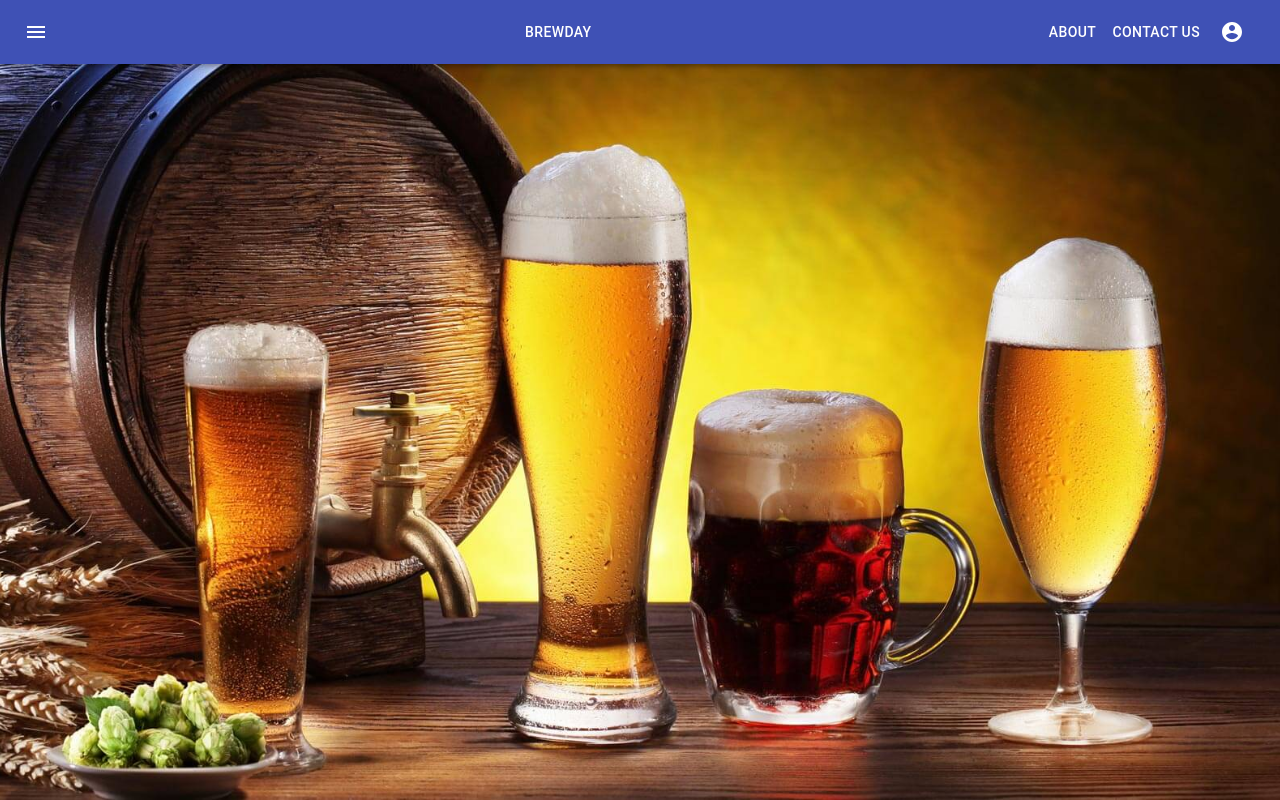
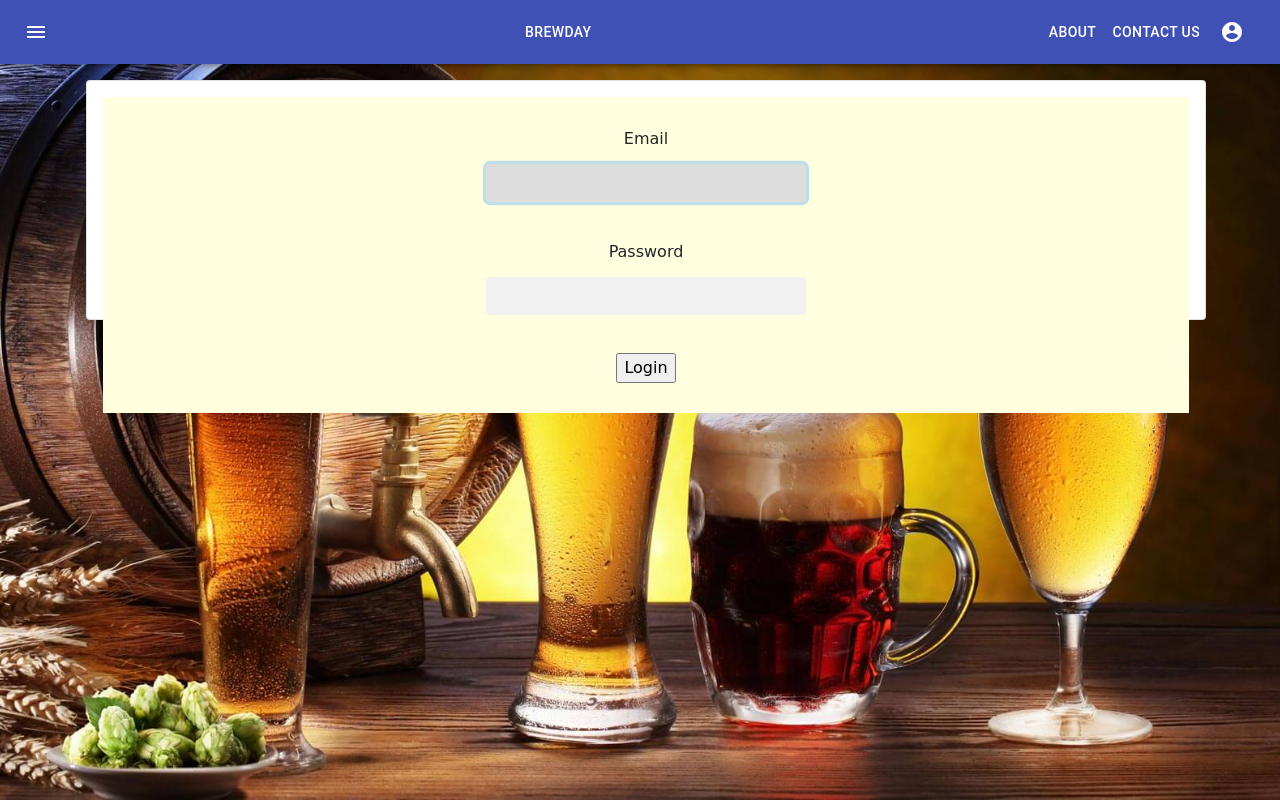
Before and after one commit to CS-27/SER517Fall2019_Group3, a React (Create React App) app in the folder my-app/: page /signin in a window 1280 px wide. Built offline with nearby package versions, Linux system fonts and the light colour scheme; what google-maps-react would draw is missing.

Commit message:
US:51 Task:86 Create sign in page

```diff
--- /dev/null
+++ b/my-app/src/components/Signin/Signin.css
@@ -0,0 +1,84 @@
+@media all and (min-width: 480px) {
+    .Signin {
+        padding: 0px 0;
+    }
+
+    .Signin form {
+        margin: 10px auto;
+        max-width: 320px;
+    }
+}
+
+.Signin form span.help-block {
+    font-size: 14px;
+    padding-bottom: 10px;
+    color: #999;
+}
+
+.card-main-view{
+    background-color: white;
+}
+
+* {box-sizing: border-box}
+
+/* Full-width input fields */
+input[type=text], input[type=password], input[type=email]:focus {
+    width: 100%;
+    padding: 15px;
+    margin: 5px 0 22px 0;
+    display: inline-block;
+    border: none;
+    background: #f1f1f1;
+}
+
+input[type=text]:focus, input[type=password]:focus, input[type=email]:focus {
+    background-color: #ddd;
+    outline: none;
+}
+
+/*hr {*/
+    /*border: 1px solid #f1f1f1;*/
+    /*margin-bottom: 25px;*/
+/*}*/
+
+/* Set a style for all buttons */
+/* button {
+    background-color: #4CAF50;
+    color: white;
+    padding: 14px 20px;
+    margin: 8px 0;
+    border: none;
+    cursor: pointer;
+    width: 100%;
+    opacity: 0.9;
+}
+
+button:hover {
+    opacity:1;
+} */
+
+
+/* Float cancel and signup buttons and add an equal width */
+ .signupbtn {
+    float: left;
+    width: 50%;
+}
+
+/* Add padding to container elements */
+.container {
+    padding: 16px;
+}
+
+/* Clear floats */
+.clearfix::after {
+    content: "";
+    clear: both;
+    display: table;
+}
+
+/* Change styles for cancel button and signup button on extra small screens */
+@media screen and (max-width: 300px) {
+     .signinbtn {
+        width: 100%;
+    }
+}
--- /dev/null
+++ b/my-app/src/components/Signin/Signin.js
@@ -0,0 +1,96 @@
+import React, { Component } from "react";
+import {
+    FormGroup,
+    FormControl,
+    FormLabel
+} from "react-bootstrap";
+import Card from 'react-bootstrap/Card';
+import './Signin.css';
+import { Container, Row, Col } from 'react-bootstrap';
+export default class Signin extends Component {
+    constructor(props) {
+        super(props);
+
+        this.state = {
+            isLoading: false,
+            email: "",
+            password: "",
+            newUser: null
+        };
+    }
+
+    validateForm() {
+        return (
+            this.state.email.length > 0 &&
+            this.state.password.length > 0
+        );
+    }
+
+    validateConfirmationForm() {
+        return this.state.confirmationCode.length > 0;
+    }
+
+    handleChange = event => {
+        this.setState({
+            [event.target.id]: event.target.value
+        });
+    }
+
+    handleSubmit = async event => {
+        event.preventDefault();
+
+        this.setState({ isLoading: true });
+
+        this.setState({ newUser: "test" });
+
+        this.setState({ isLoading: false });
+    }
+
+    handleConfirmationSubmit = async event => {
+        event.preventDefault();
+
+        this.setState({ isLoading: true });
+    }
+
+
+    renderForm() {
+        return (
+            <Container>
+            <Card  className="cardMain">
+         <Card.Body>
+         <form onSubmit={this.handleSubmit}>
+                <FormGroup controlId="email" bsSize="large">
+                    <FormLabel>Email</FormLabel>
+                    <FormControl
+                        autoFocus
+                        type="Text"
+                        value={this.state.email}
+                        onChange={this.handleChange}
+                    />
+                </FormGroup>
+                <FormGroup controlId="password" bsSize="large">
+                    <FormLabel>Password</FormLabel>
+                    <FormControl
+                        value={this.state.password}
+                        onChange={this.handleChange}
+                        type="password"
+                    />
+                </FormGroup>
+             <input type="submit" value="Login" />
+            </form>
+         </Card.Body>
+       </Card>
+            </Container>
+        );
+    }
+
+    render() {
+        return (
+            <div className="Signin">
+                {this.state.newUser === null
+                    ? this.renderForm()
+                    : this.renderConfirmationForm()}
+            </div>
+        );
+    }
+}
--- a/my-app/src/components/Signup.js
+++ b/my-app/src/components/Signup/Signup.js
@@ -4,7 +4,7 @@ import {
     FormControl,
     FormLabel
 } from "react-bootstrap";
-import LoaderButton from "../components/LoaderButton";
+import LoaderButton from "./LoaderButton";
 import './Signup.css';
 import Card from 'react-bootstrap/Card';
 import Image from 'react-bootstrap/Image'
--- a/my-app/src/components/Toolbar.js
+++ b/my-app/src/components/Toolbar.js
@@ -7,7 +7,8 @@ import Typography from '@material-ui/core/Typography';
 import Button from '@material-ui/core/Button';
 import MenuIcon from '@material-ui/icons/Menu';
 import Backdrop from './Backdrop';
-import Signup from './Signup';
+import Signup from './Signup/Signup';
+import Signin from './Signin/Signin';
 import Contact from './Contact';
 import About from './About/About';
 
@@ -95,7 +96,7 @@ export default function ButtonAppBar()  {
                 open={open}
                 onClose={handleClose}
               >
-                <MenuItem onClick={handleClose}>Login</MenuItem>
+                <MenuItem component = {Link} to = "/signin" color="inherit" onClick={handleClose} >Login</MenuItem>
                 <MenuItem component = {Link} to = "/signup" color="inherit" onClick={handleClose} >Sign Up</MenuItem>
               </Menu>
               </div>
@@ -106,6 +107,7 @@ export default function ButtonAppBar()  {
         <Route exact path='/' component={Backdrop} />
               <Route path='/contact' component={Contact} />
               <Route path='/signup' component={Signup} />
+              <Route path='/signin' component={Signin} />
 
               <Route path='/about' component={About} />
                 <Route path='/profile' component={Backdrop} />
```
Also changed, not shown: my-app/src/components/Signup/LoaderButton.css (renamed from my-app/src/components/LoaderButton.css), my-app/src/components/Signup/LoaderButton.js (renamed from my-app/src/components/LoaderButton.js), my-app/src/components/Signup/Signup.css (renamed from my-app/src/components/Signup.css), 1 other file (tests, documents, lock files or other folders).
